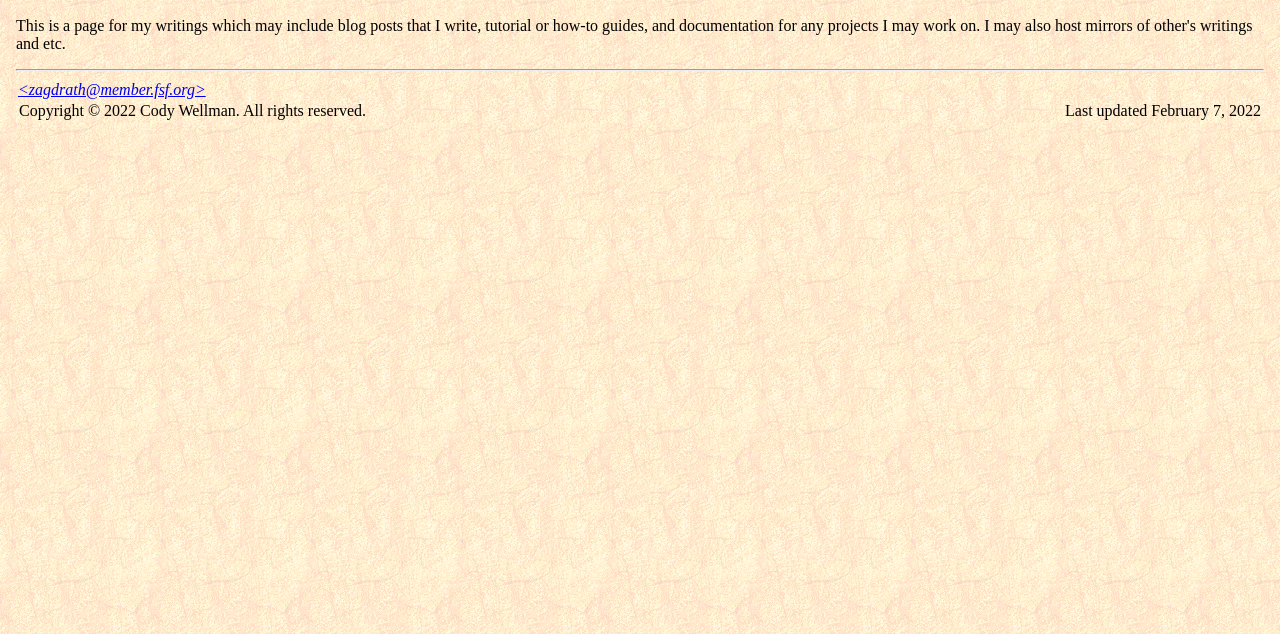
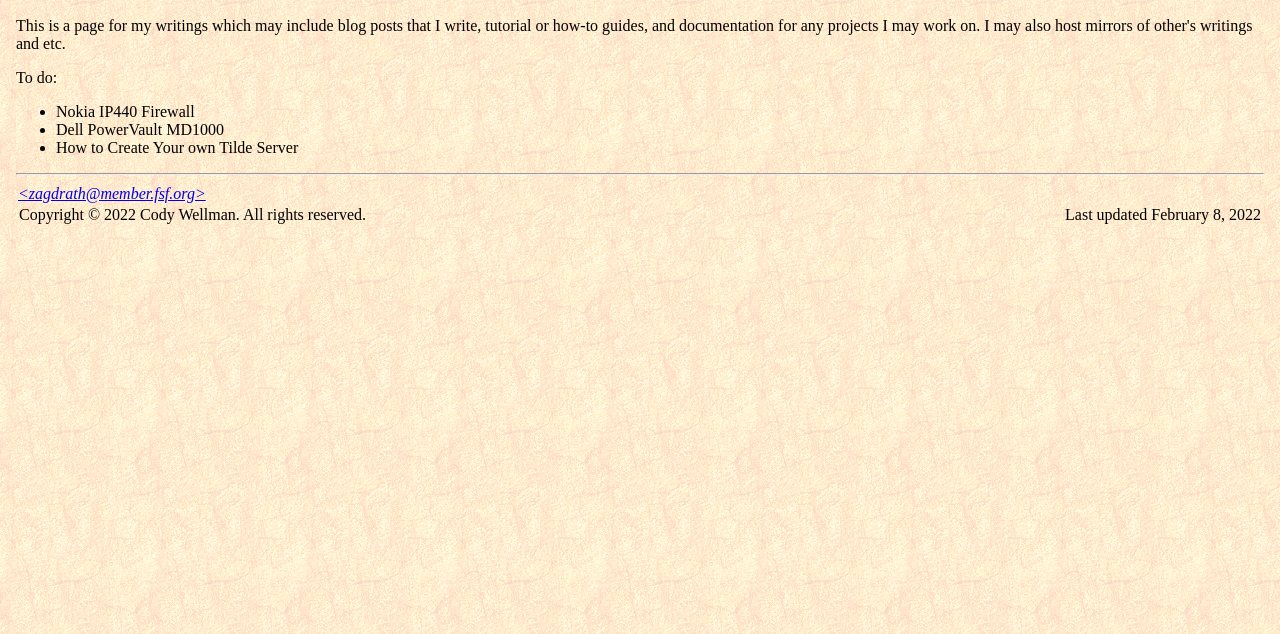
Before and after one commit to zagdrath/zagdrath-old, a Gatsby site: page /writings in a window 1280 px wide. Shown: the part 166-800 px from the top of the page. Built offline with nearby package versions, Linux system fonts and the light colour scheme; Gatsby itself is replaced by a stand-in of ours.

Commit message:
Update date, about me, writings

```diff
--- a/src/components/footer.js
+++ b/src/components/footer.js
@@ -10,7 +10,7 @@ export default function Footer() {
         <table width="100%" border="0">
           <tr><a href="mailto:zagdrath@member.fsf.org"><em>&lt;zagdrath@member.fsf.org&gt;</em></a></tr>
           <td>Copyright © 2022 Cody Wellman. All rights reserved.</td>
-          <td align="right">Last updated February 7, 2022</td>
+          <td align="right">Last updated February 8, 2022</td>
         </table>
       </footer>
     </div>
--- a/src/pages/about.js
+++ b/src/pages/about.js
@@ -52,6 +52,7 @@ const AboutPage = () => {
           <dt>Other General Skills:</dt>
           <dd>Compilation and installation of basic GNU/Linux software.</dd>
           <dd>Basic electrical/soldering and mechanical skills.</dd>
+          <dd>Basic knowledge of Microsoft Office applications.</dd>
         </dl>
       </main>
       <Footer></Footer>
--- a/src/pages/writings.js
+++ b/src/pages/writings.js
@@ -17,6 +17,12 @@ const WritingsPage = () => {
       <main>
         <h2>Writings</h2>
         <p>This is a page for my writings which may include blog posts that I write, tutorial or how-to guides, and documentation for any projects I may work on. I may also host mirrors of other's writings and etc.</p>
+        <p>To do:</p>
+        <ul>
+          <li>Nokia IP440 Firewall</li>
+          <li>Dell PowerVault MD1000</li>
+          <li>How to Create Your own Tilde Server</li>
+        </ul>
       </main>
       <Footer></Footer>
     </body>
```
